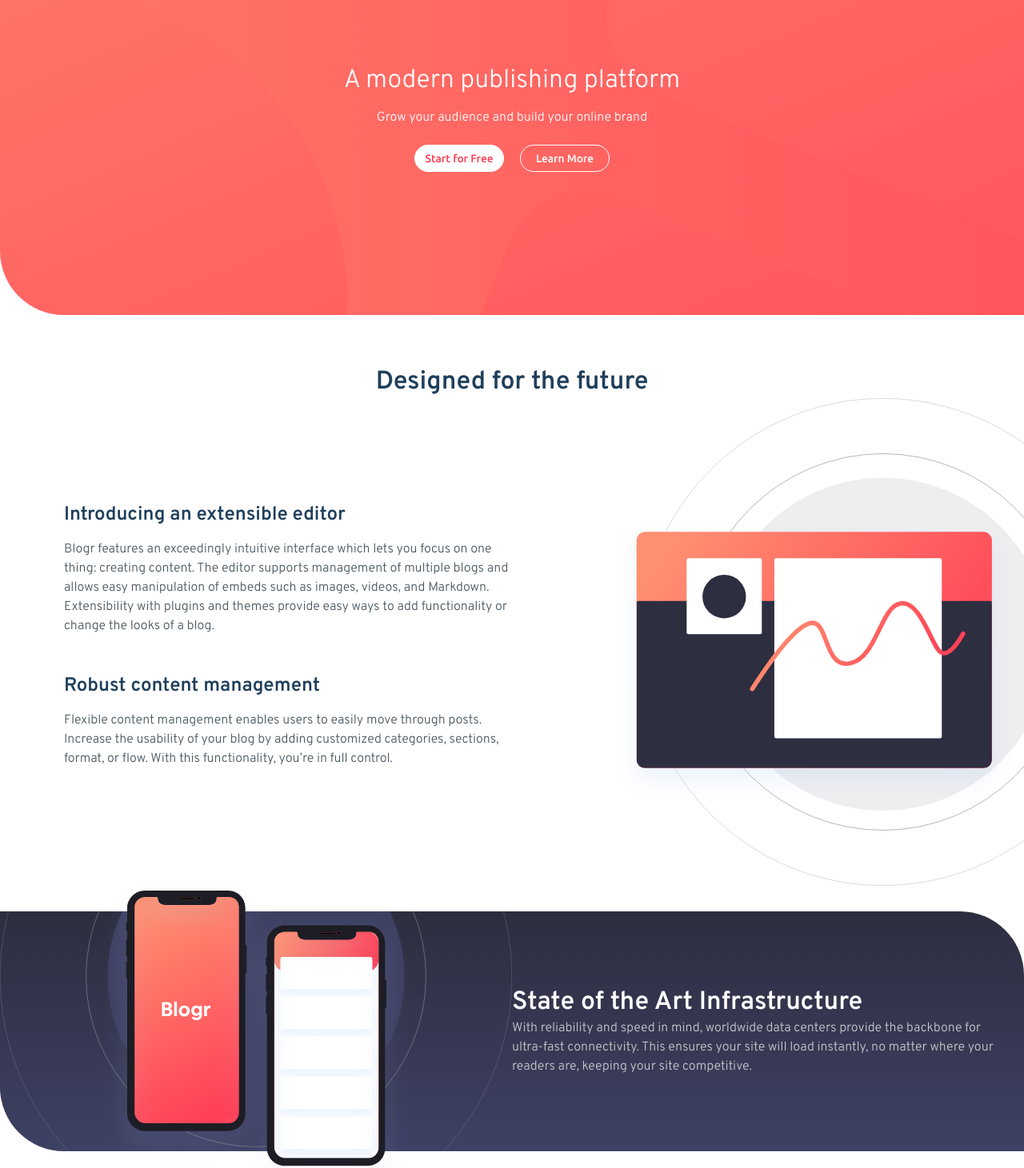
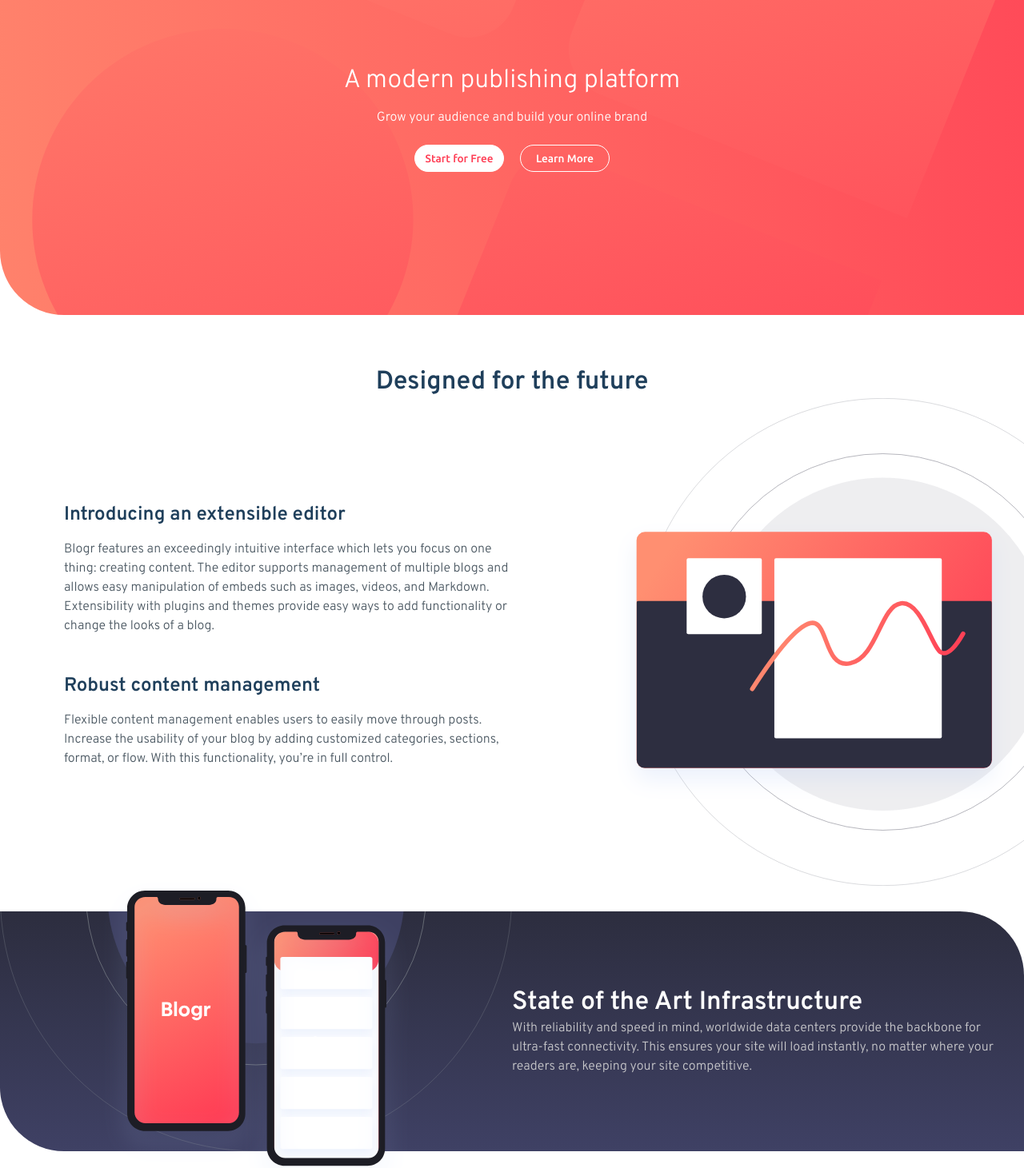
Before and after one commit to BurakOzcancf/Blogr-landing-page-main, a plain HTML site: page index.html in a window 1280 px wide. Shown: the part 156-1617 px from the top of the page at 80% size. Drawn offline with Linux system fonts and the light colour scheme.

Commit message:
background updates

```diff
--- a/css/_header.scss
+++ b/css/_header.scss
@@ -115,6 +115,9 @@ header {
   transform: rotate(180deg);
 }
 @media only screen and (min-width: 650px) {
+  header {
+    background-size: 150%;
+  }
   .header__close,
   .header__hamburger,
   hr {
--- a/css/_lane.scss
+++ b/css/_lane.scss
@@ -67,7 +67,7 @@
   }
   .lane__wrapper {
     height: 300px !important;
-    background-position: left -15rem !important;
+    background-position: left 100% !important;
     background-size: 50% !important;
   }
 }
```
Also changed, not shown: css/main.css, 1 other file.
